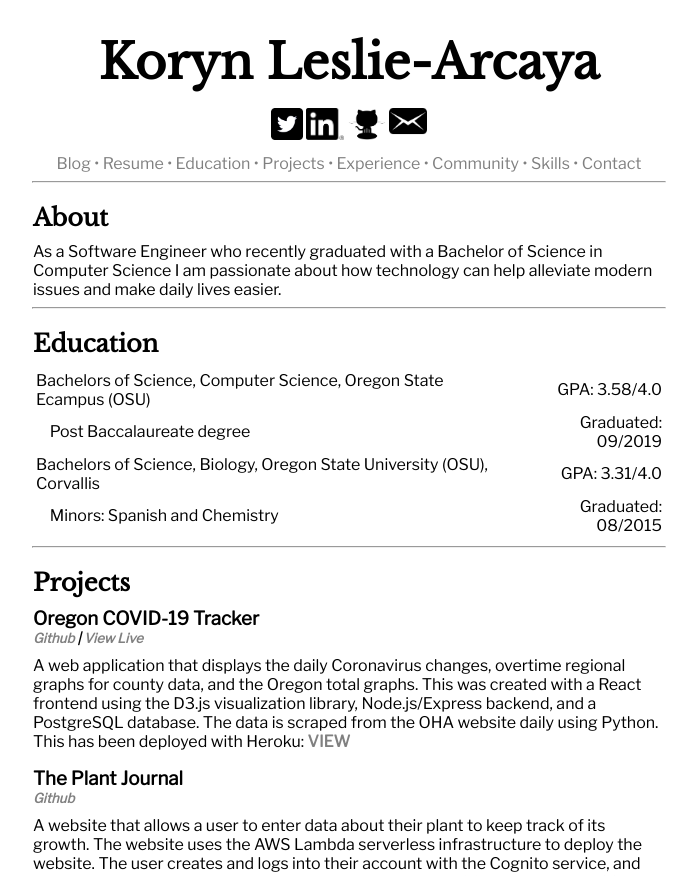
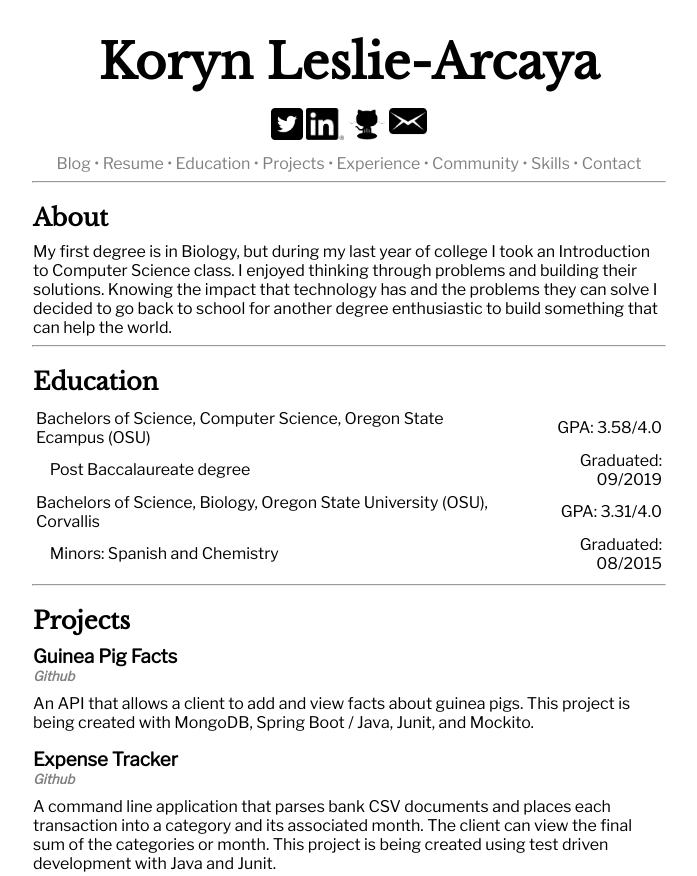
Before and after one commit to KorynLA/KorynLA.github.io, a plain HTML site: page index.html in a window 1280 px wide. Shown: the top 876 px of the page, without its empty margins (291-988 px from the left). Drawn offline with nearby package versions, Linux system fonts and the light colour scheme.

Commit message:
Updating projects and mission statement

```diff
--- a/blog.css
+++ b/blog.css
@@ -3,7 +3,7 @@ body {
 	background-color: #D3D3D3;
 }
 section {
-	margin-top: 3%;
+	margin-bottom: 5%;
 }
 h2.title {
 	float:left;
@@ -24,14 +24,18 @@ p, img, div.list {
 	margin-left: 25%;
 	margin-right: 5%;
 }
-a.list {
-	width: 50%;
+a:link.list {
+	font-size: 30px;
+	text-decoration: none;
+	color: black;
+		width: 50%;
 	margin:0;
-	text-decoration: none;
 	word-wrap: break-word;
 	margin-left: 25%;
 	margin-right: 5%;
 }
+a:hover.list {
+	font-size: 35px;
 }
 a:link {
 	text-decoration: none;
--- a/index.html
+++ b/index.html
@@ -27,7 +27,7 @@
 		<section id="about">
 			<div class="content">
 				<h1>About</h1>
-				<div>As a Software Engineer who recently graduated with a Bachelor of Science in Computer Science I am passionate about how technology can help alleviate modern issues and make daily lives easier. </div>
+				<div>My first degree is in Biology, but during my last year of college I took an Introduction to Computer Science class. I enjoyed thinking through problems and building their solutions. Knowing the impact that technology has and the problems they can solve I decided to go back to school for another degree enthusiastic to build something that can help the world.  </div>
 			</div>
 		</section>
 		<hr>
@@ -56,6 +56,12 @@
 		<section id="projects">
 			<div>
 				<h1>Projects</h1>
+				<h3>Guinea Pig Facts</h3>
+				<h5><a href="https://github.com/KorynLA/GuineaPigFactsBackend">Github</a></h5>
+				<p>An API that allows a client to add and view facts about guinea pigs. This project is being created with MongoDB, Spring Boot / Java, Junit, and Mockito.</p>
+				<h3>Expense Tracker</h3>
+				<h5><a href="https://github.com/KorynLA/expenseTracker">Github</a></h5>
+				<p>A command line application that parses bank CSV documents and places each transaction into a category and its associated month. The client can view the final sum of the categories or month. This project is being created using test driven development with Java and Junit.</p>
 				<h3>Oregon COVID-19 Tracker</h3>
 				<h5><a href="https://github.com/KorynLA/oregonCovd19Tracker">Github</a> | <a href="https://bit.ly/3d3MaXR">View Live</a></h5>
 				<p>A web application that displays the daily Coronavirus changes, overtime regional graphs for county data, and the Oregon total graphs. This was created with a React frontend using the D3.js visualization library, Node.js/Express backend, and a PostgreSQL database. The data is scraped from the OHA website daily using Python. This has been deployed with Heroku: <b><a href="https://bit.ly/3d3MaXR">VIEW</a></p></b>
```
Also changed, not shown: blog.html (+1 -1 lines).
